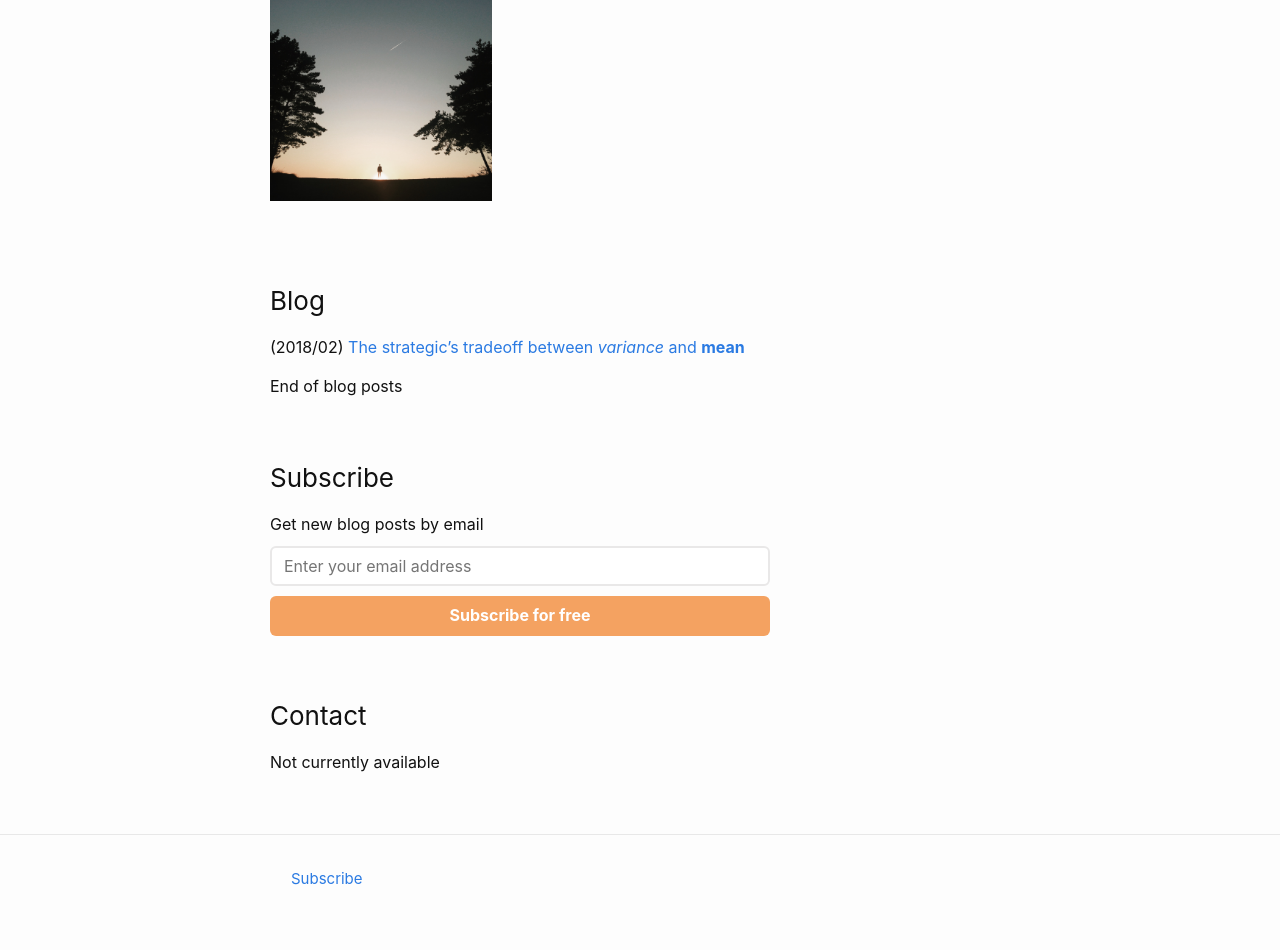
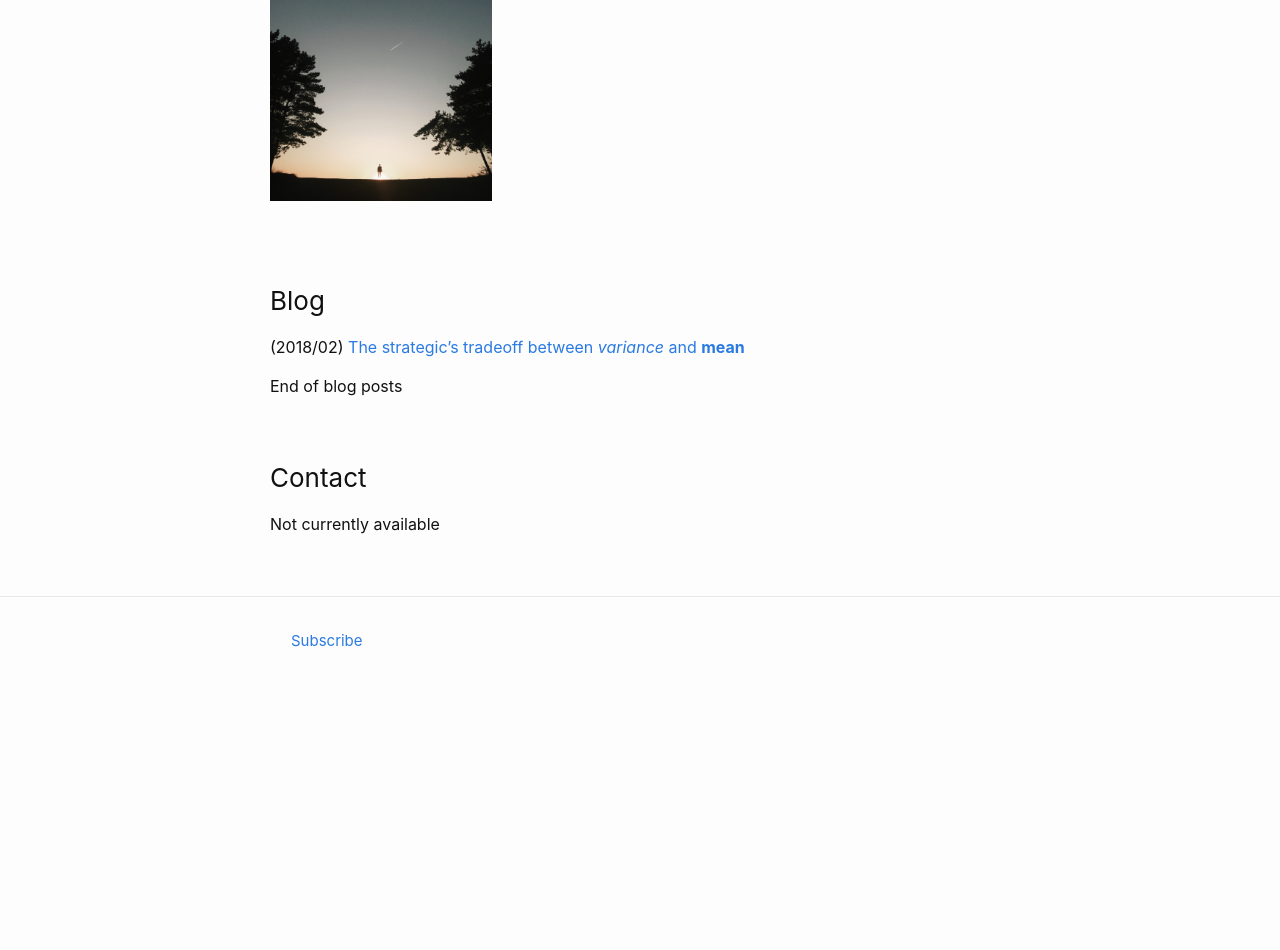
Before and after one commit to Nargagansett/nargagansett.github.io, a Jekyll site: the page built from index.md, in a window 1280 px wide. Shown: the part 1743-2693 px from the top of the page. Built offline with Jekyll 4.4.1, drawn with Linux system fonts in a browser that asks for light colours; after the commit the page ends 2455 px from its top, so only the background shows below that.

Commit message:
Update index.md remove sub attempt

```diff
--- a/index.md
+++ b/index.md
@@ -39,8 +39,6 @@ try again again
 
 End of blog posts
 
-<h3>Subscribe</h3>
-{% include subscribe.html %}
 
 <h3>Contact</h3>
 Not currently available
```
